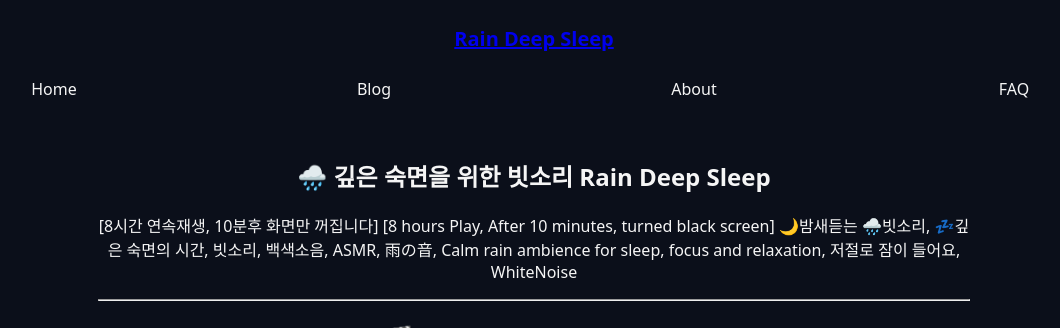
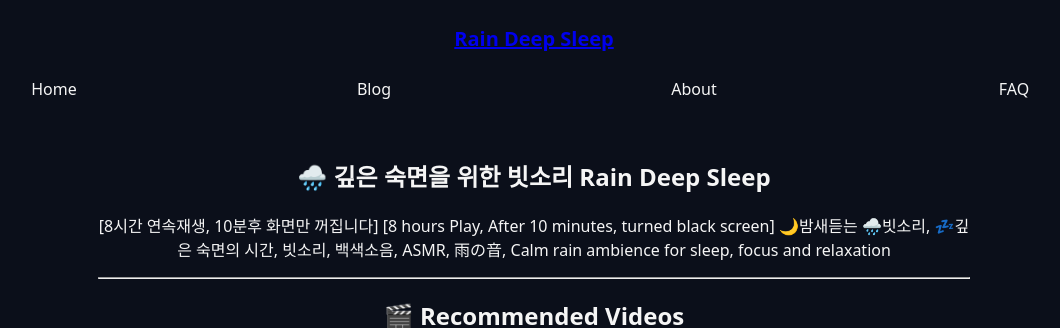
Before and after one commit to choijangwook/rain-deep-sleep, a Jekyll site: the page built from index.md, in a window 1280 px wide, cut to the strip 0-328 px from the top of the page. Shown: the whole strip, without its empty margins (106-1166 px from the left). Built offline with Jekyll 4.4.1, drawn with Linux system fonts in a browser that asks for light colours.

Commit message:
Update index.md

```diff
--- a/index.md
+++ b/index.md
@@ -5,7 +5,7 @@
 
 ## 🌧️ 깊은 숙면을 위한 빗소리 Rain Deep Sleep
 
-[8시간 연속재생, 10분후 화면만 꺼집니다] [8 hours Play, After 10 minutes, turned black screen] 🌙밤새듣는 🌧️빗소리, 💤깊은 숙면의 시간, 빗소리, 백색소음, ASMR, 雨の音, Calm rain ambience for sleep, focus and relaxation, 저절로 잠이 들어요, WhiteNoise
+[8시간 연속재생, 10분후 화면만 꺼집니다] [8 hours Play, After 10 minutes, turned black screen] 🌙밤새듣는 🌧️빗소리, 💤깊은 숙면의 시간, 빗소리, 백색소음, ASMR, 雨の音, Calm rain ambience for sleep, focus and relaxation
 
 ---
 
```
